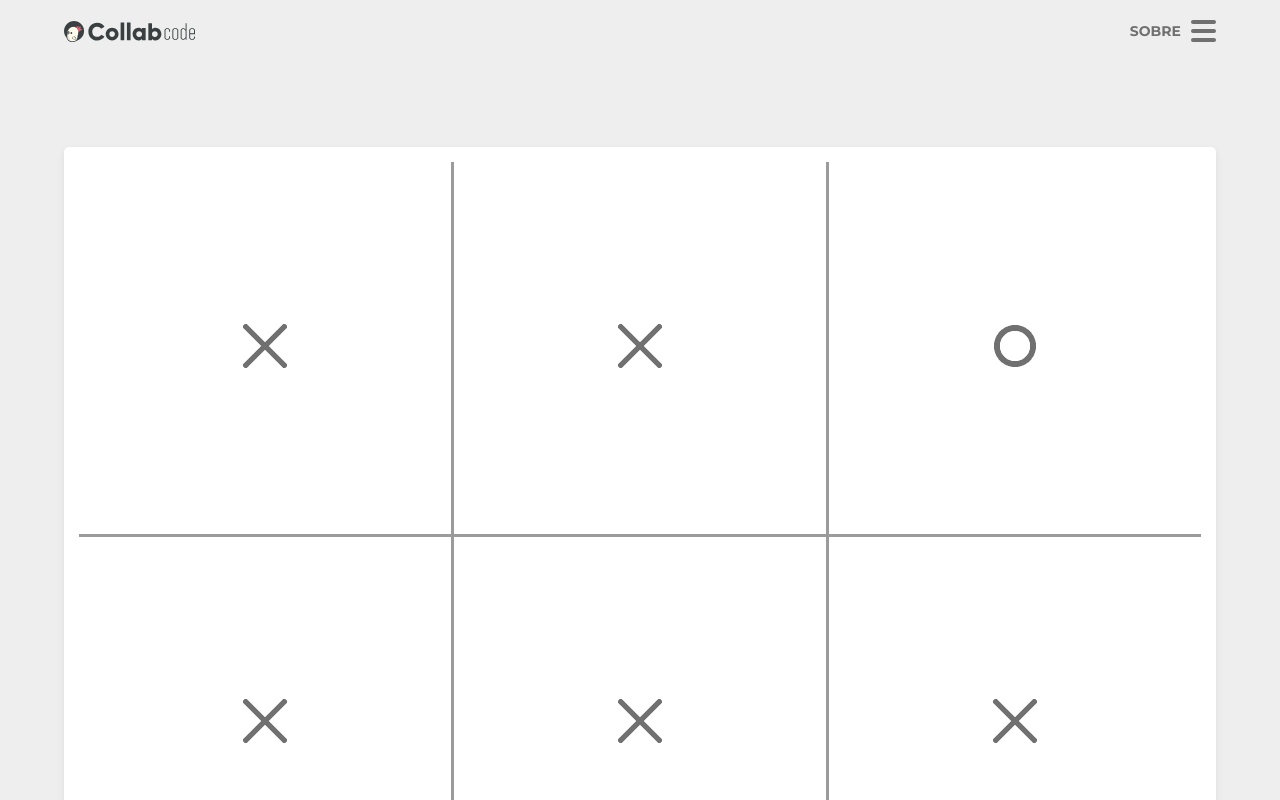
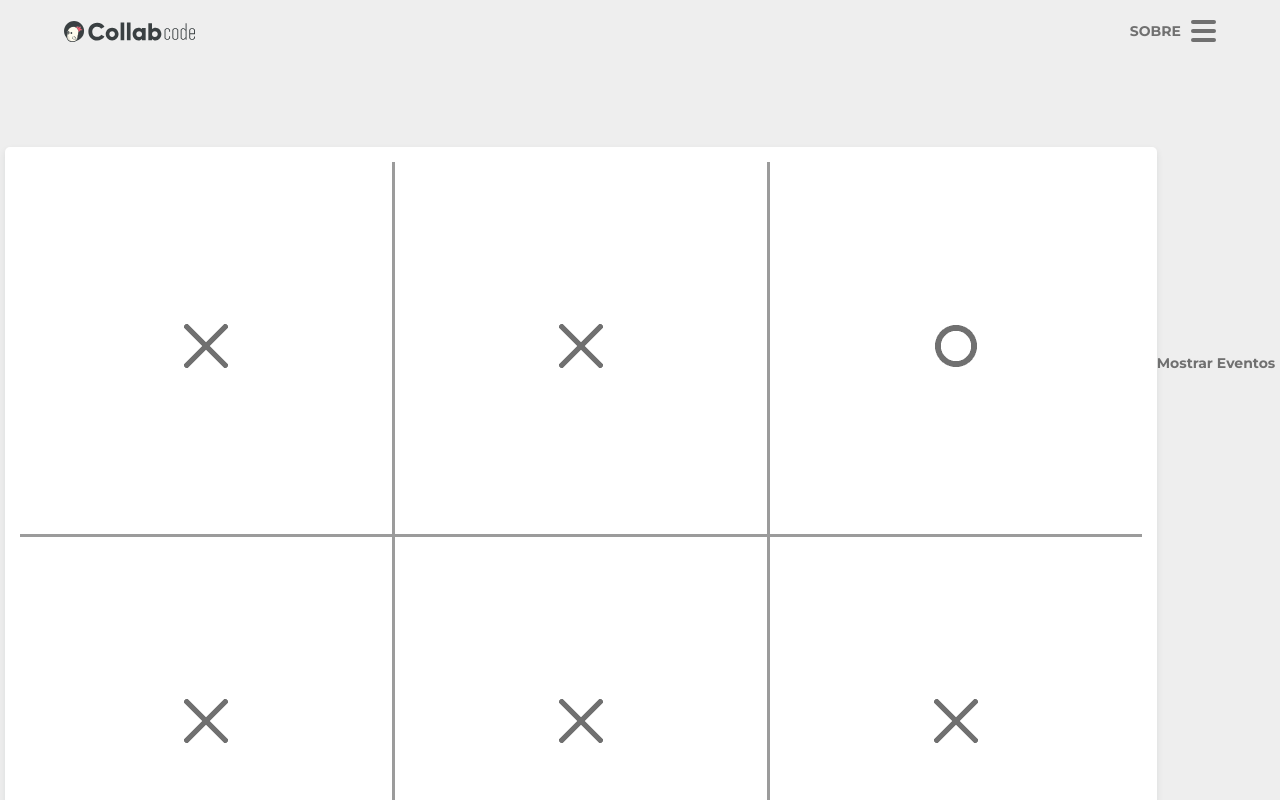
Before and after one commit to BrunoViveiros/CollabCode, a React (Create React App) app: page / in a window 1280 px wide. Shown: the top 800 px of the page. Built offline with nearby package versions, Linux system fonts and the light colour scheme.

Commit message:
Criado o object da Label

```diff
--- a/src/App.js
+++ b/src/App.js
@@ -4,11 +4,13 @@ import "./App.css";
 
 import Header from "./components/Header";
 import Hashtag from "./components/Hashtag";
+import Label from "./objects/Label";
 
 const App = () => (
   <main className="app">
     <Header />
     <Hashtag />
+    <Label content="Mostrar Eventos" />
   </main>
 );
 
--- a/src/index.js
+++ b/src/index.js
@@ -3,6 +3,7 @@ import ReactDOM from "react-dom";
 
 import "./styles/settings/colors.css";
 import "./styles/settings/spacing.css";
+import "./styles/settings/size.css";
 import "./styles/generic/reset.css";
 import "./styles/elements/base.css";
 
--- /dev/null
+++ b/src/objects/Label/index.js
@@ -0,0 +1,10 @@
+import React from "react";
+import "./styles.css";
+
+const Label = ({ content }) => (
+  <label className="label" htmlFor="">
+    {content}
+  </label>
+);
+
+export default Label;
--- /dev/null
+++ b/src/objects/Label/styles.css
@@ -0,0 +1,5 @@
+.label {
+  font-size: var(--size-small);
+  font-weight: bold;
+  color: var(--color-fourth);
+}
--- /dev/null
+++ b/src/styles/settings/size.css
@@ -0,0 +1,3 @@
+:root {
+  --size-small: 14px;
+}
```
